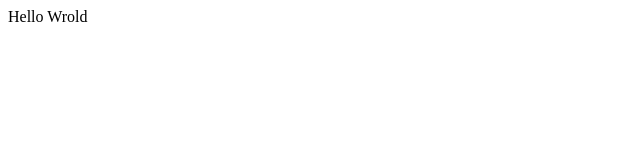
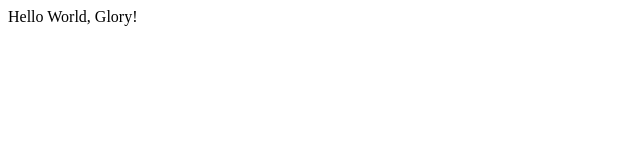
Before and after one commit to tlu910/fast-web, a plain HTML site: page index.html in a window 1280 px wide. Shown: the full height of the page, 0-640 px from the left. Drawn offline with Linux system fonts and the light colour scheme.

Commit message:
Update index.html

```diff
--- a/index.html
+++ b/index.html
@@ -3,7 +3,7 @@
         <meta charset="utf-8">
     </head>
     <body>
-        Hello Wrold
+        Hello World, Glory!
 
     </body>
 </html>
```
